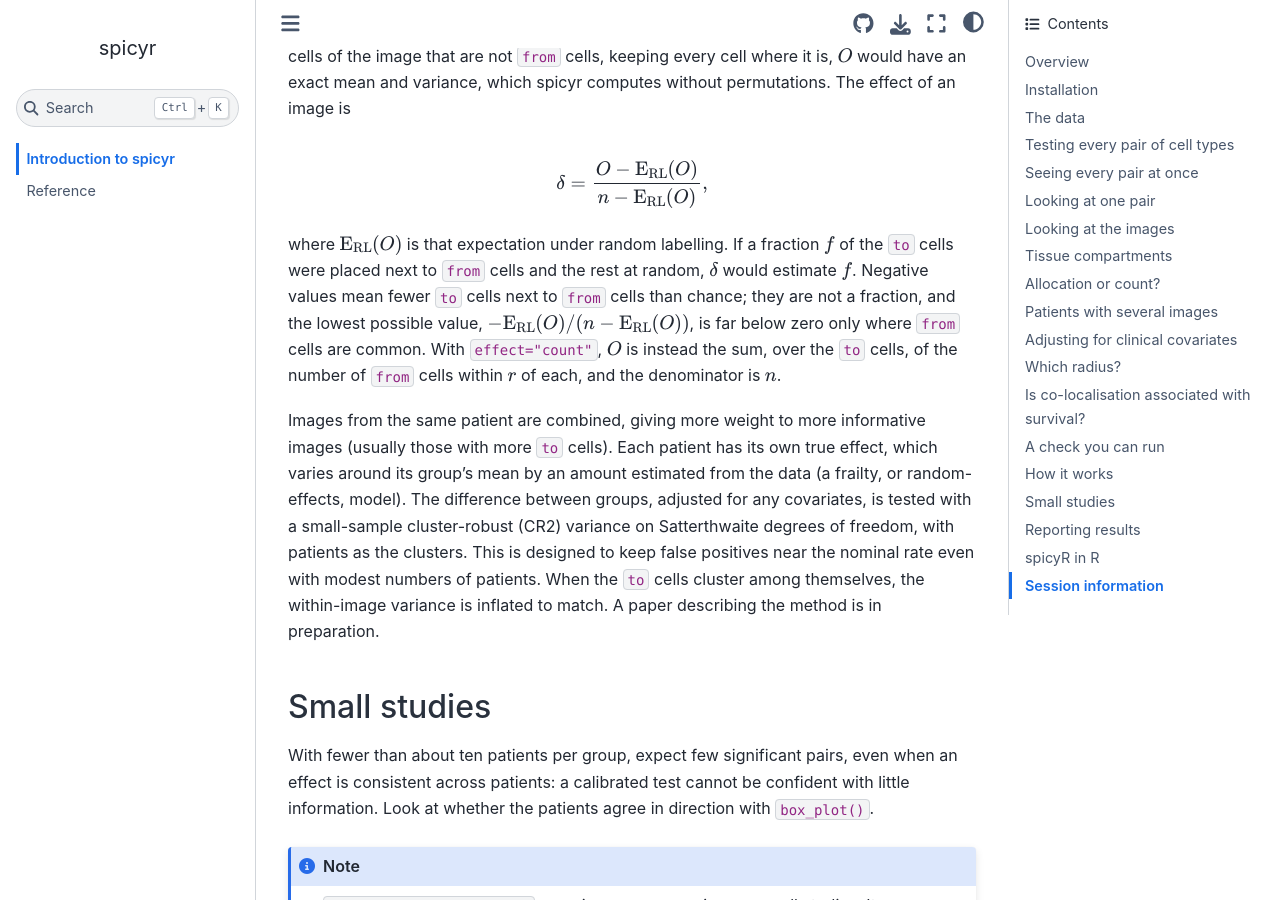
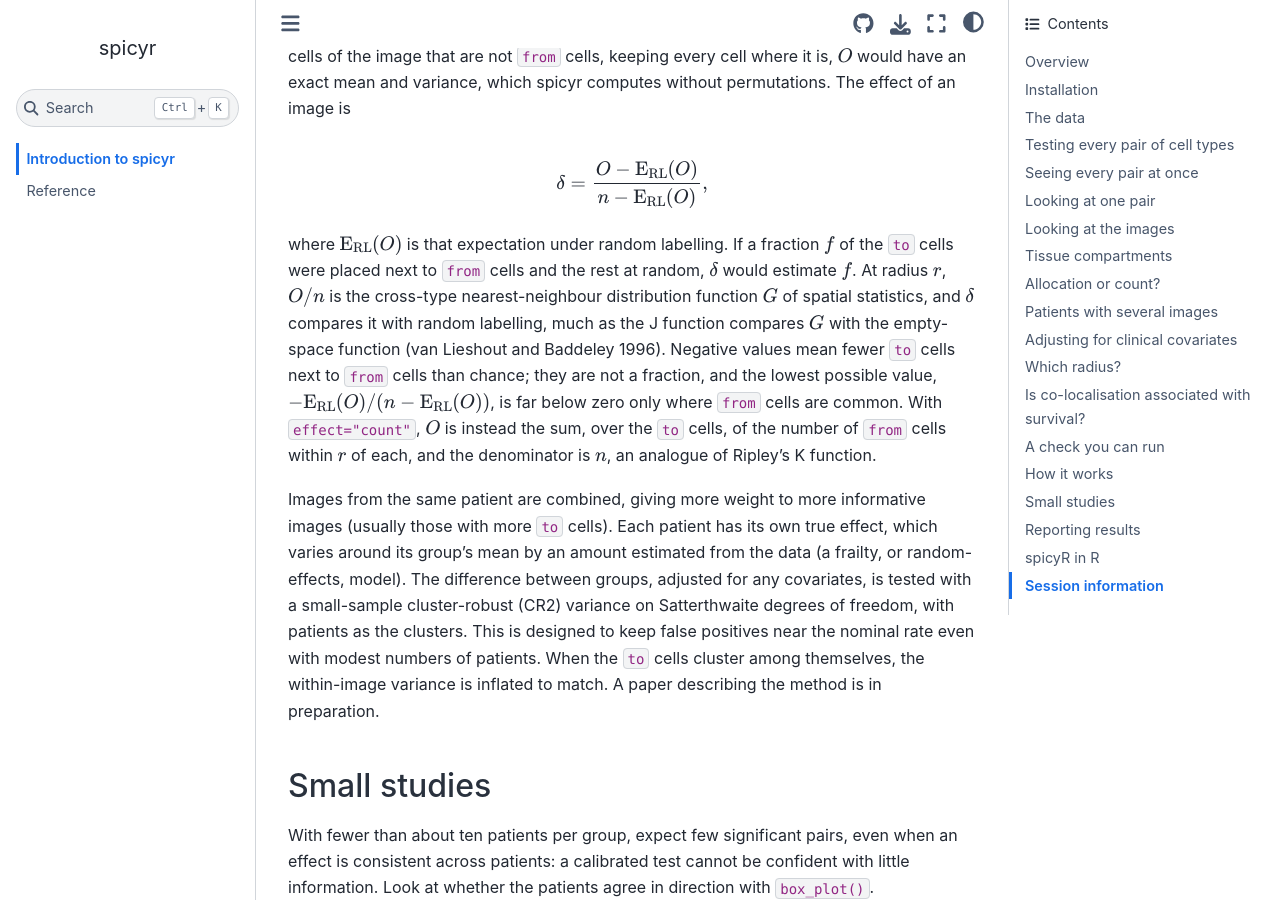
Before and after one commit to SydneyBioX/spicyr-py, a Sphinx documentation site: the page built from docs/tutorial.md, in a window 1280 px wide and 900 px high, scrolled down 11325 px. Built offline with Sphinx 7.4.7 and the Sphinx Book theme 1.1.4, drawn with Linux system fonts in a browser that asks for light colours.

Commit message:
Tutorial: the allocation effect as a cross-type G compared with random labelling, like the J function; the count as a K analogue
Co-Authored-By: Claude Opus 5.5 <noreply@anthropic.com>
Claude-Session: https://claude.ai/code/session_01565yM83d4hBtPbzno6i5Fo

```diff
--- a/docs/tutorial.md
+++ b/docs/tutorial.md
@@ -458,11 +458,14 @@ permutations. The effect of an image is
 $$\delta = \frac{O - \mathrm{E}_{\mathrm{RL}}(O)}{n - \mathrm{E}_{\mathrm{RL}}(O)},$$
 
 where $\mathrm{E}_{\mathrm{RL}}(O)$ is that expectation under random labelling. If a fraction $f$ of the `to`
-cells were placed next to `from` cells and the rest at random, $\delta$ would estimate $f$. Negative values mean
+cells were placed next to `from` cells and the rest at random, $\delta$ would estimate $f$. At radius $r$, $O/n$ is
+the cross-type nearest-neighbour distribution function $G$ of spatial statistics, and $\delta$ compares it with
+random labelling, much as the J function compares $G$ with the empty-space function (van Lieshout and Baddeley
+1996). Negative values mean
 fewer `to` cells next to `from` cells than chance; they are not a fraction, and the lowest possible value,
 $-\mathrm{E}_{\mathrm{RL}}(O)/(n - \mathrm{E}_{\mathrm{RL}}(O))$, is far below zero only where `from` cells are
 common. With `effect="count"`, $O$ is instead the sum, over the `to` cells, of the number of `from` cells within $r$
-of each, and the denominator is $n$.
+of each, and the denominator is $n$, an analogue of Ripley's K function.
 
 Images from the same patient are combined, giving more weight to more informative images (usually those with more
 `to` cells). Each patient has its own true effect, which varies around its group's mean by an amount estimated
```
